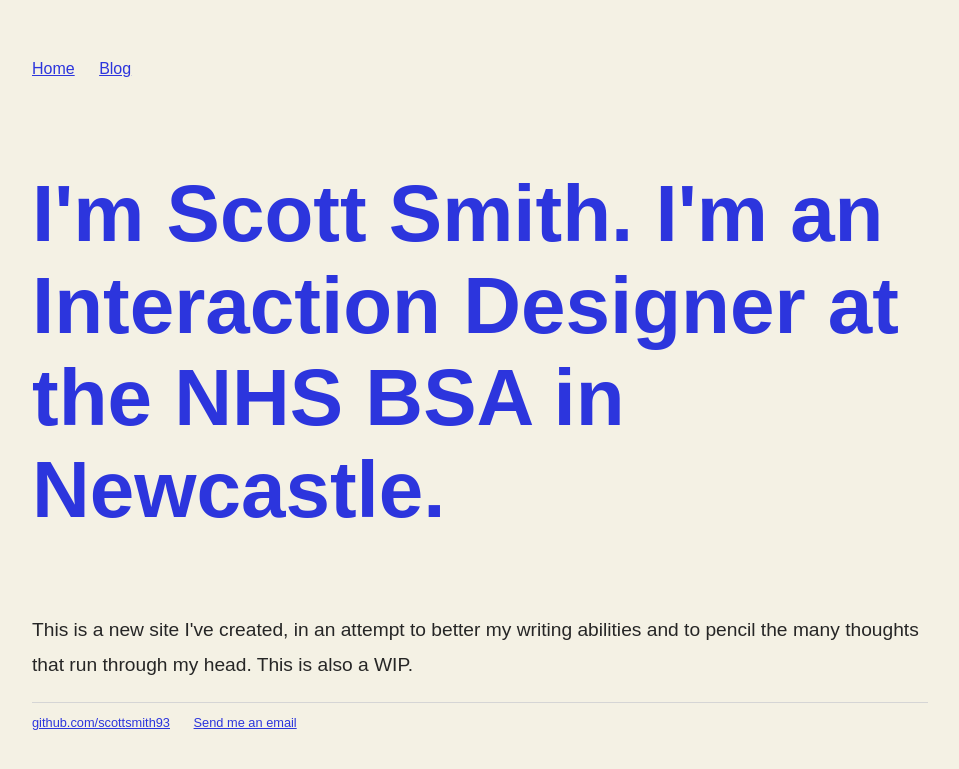
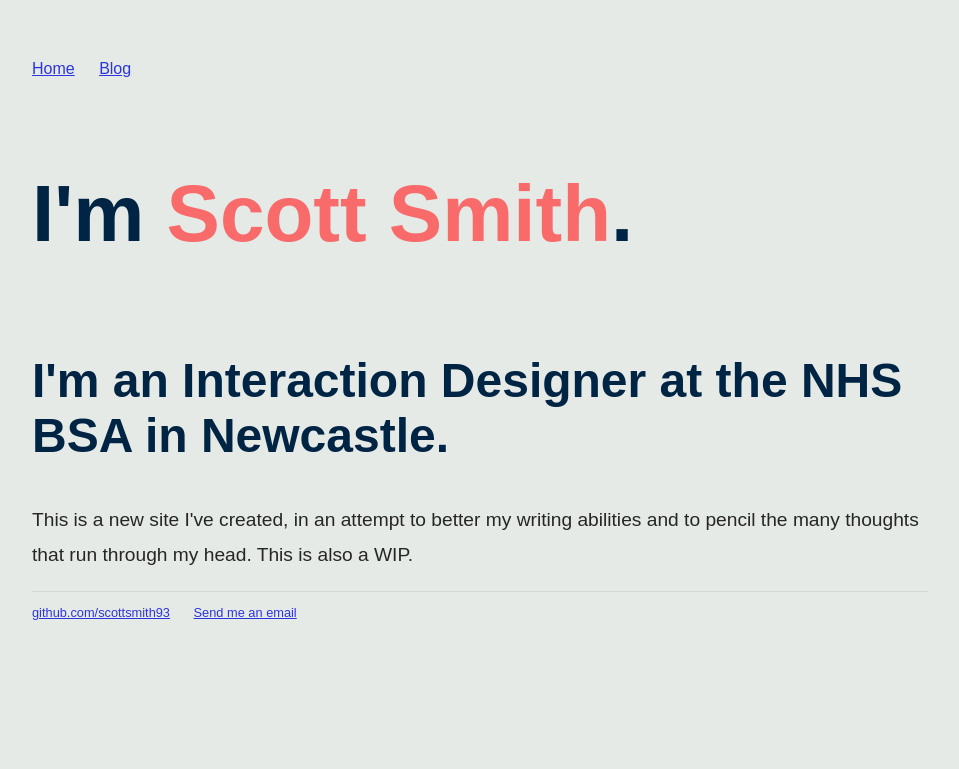
Before and after one commit to scottsmith93/scottsmith.github.io, a Jekyll site: the page built from index.html, in a window 1280 px wide. Shown: the top 769 px of the page, without its empty margins (160-1119 px from the left). Built offline with Jekyll 4.4.1, drawn with Linux system fonts in a browser that asks for light colours; some web fonts are replaced.

Commit message:
style updates

```diff
--- a/css/main.css
+++ b/css/main.css
@@ -1,7 +1,7 @@
 body {
     margin: 60px auto;
     width: 70%;
-    background-color: #F4F1E4;
+    background-color: #E5EAE6;
 }
 nav ul, footer ul {
     font-family:'silka_monolight', 'Arial', 'Sans-Serif';
@@ -31,15 +31,20 @@
 }
 h1 {
     font-size: 5em;
-    font-family:'salomeitalic', 'Arial', 'Sans-Serif';
-    color: #2C35DD;
+    font-family:'Rockwell', 'Arial', 'Sans-Serif';
+    color: #002444;
     padding-top:36px;
     padding-bottom:24px;
 }
+
+span {
+      color: #F96B6B;
+}
+
 h2 {
     font-size: 3em;
     font-family:'basier_circlebold', 'Arial', 'Sans-Serif';
-    color: #2C35DD;
+    color: #002444;
     padding-top:24px;
     padding-top:16px;
 }
--- a/index.html
+++ b/index.html
@@ -3,6 +3,7 @@
 title: Scott's Thoughts
 ---
 <div class="blurb">
-	<h1>I'm Scott Smith. I'm an Interaction Designer at the NHS BSA in Newcastle.</h1>
+	<h1>I'm <span>Scott Smith</span>.</h1>
+	<h2>I'm an Interaction Designer at the NHS BSA in Newcastle.</h2>
 	<p>This is a new site I've created, in an attempt to better my writing abilities and to pencil the many thoughts that run through my head. This is also a WIP.</p>
 </div><!-- /.blurb -->
```
Also changed, not shown: 3 other files.
